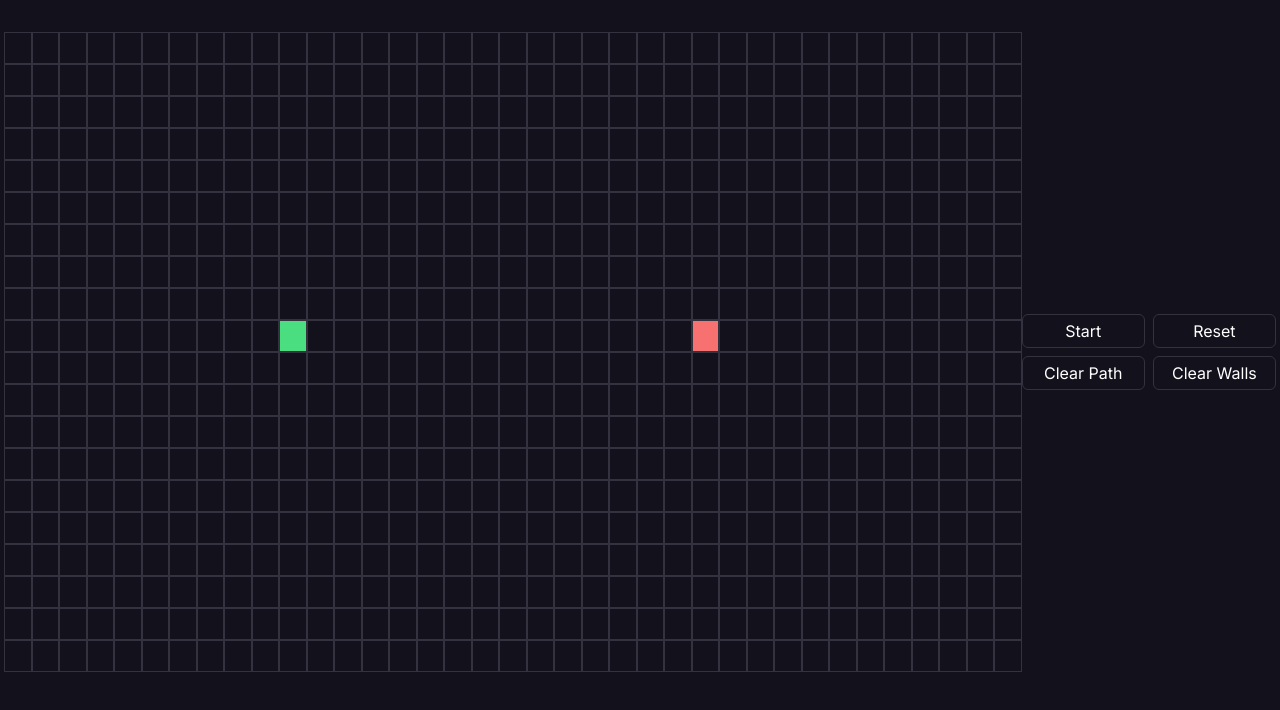
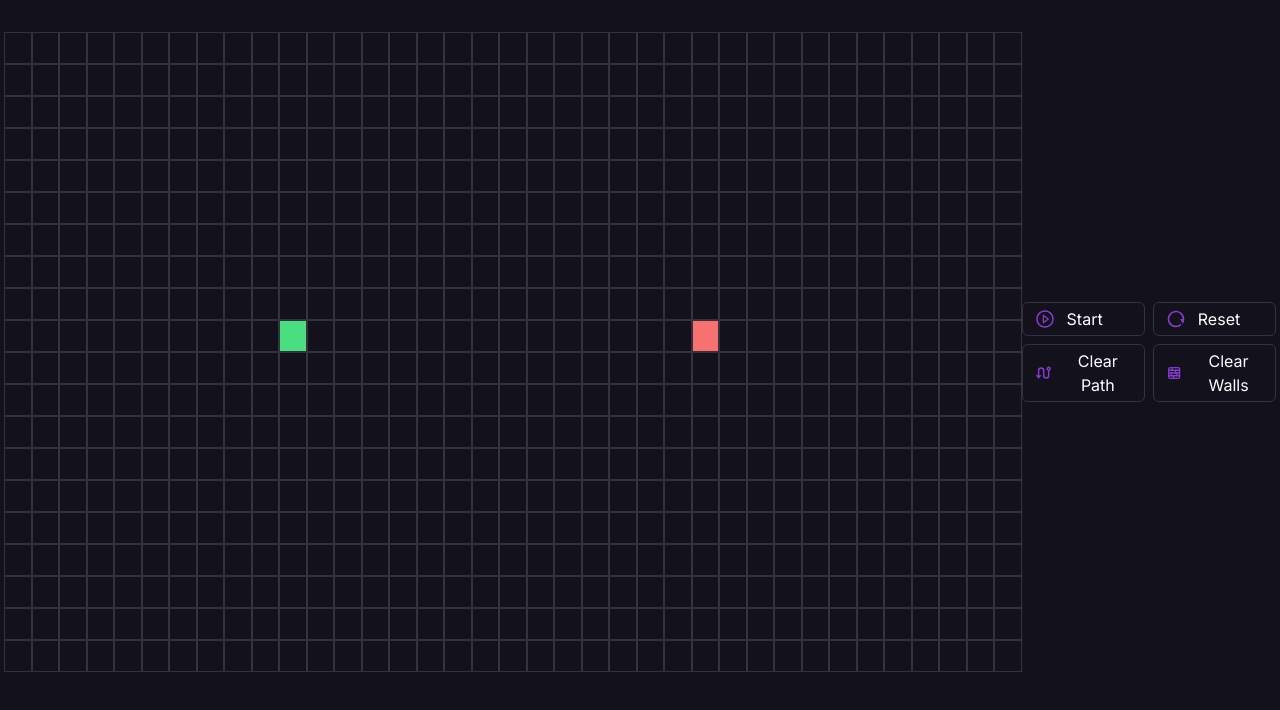
Before and after one commit to wassim-triki/pathfinder, a React (Vite) app: page / in a window 1280 px wide. Shown: the top 710 px of the page. Built offline with nearby package versions, Linux system fonts and the light colour scheme.

Commit message:
add icons

```diff
--- a/package.json
+++ b/package.json
@@ -14,7 +14,8 @@
   "dependencies": {
     "lodash": "^4.17.21",
     "react": "^18.2.0",
-    "react-dom": "^18.2.0"
+    "react-dom": "^18.2.0",
+    "react-icons": "^4.7.1"
   },
   "devDependencies": {
     "@types/lodash": "^4.14.191",
--- a/src/components/Menu.tsx
+++ b/src/components/Menu.tsx
@@ -1,7 +1,10 @@
 import React from 'react';
 import { useAstar } from '../hooks/useAstar';
 import { useGridContext } from '../context/gridContext';
-
+import { RiRestartLine } from 'react-icons/ri';
+import { AiOutlinePlayCircle } from 'react-icons/ai';
+import { TbWall } from 'react-icons/tb';
+import { RiRouteLine } from 'react-icons/ri';
 const Menu = () => {
   const { grid, setGrid, startSearch, resetGrid, clearPath, clearWalls } = useGridContext();
 
@@ -11,19 +14,23 @@ const Menu = () => {
     <div className='flex justify-center  items-center flex-col gap-2 px-0'>
       <div className='flex gap-2 w-full justify-between'>
         <button className='btn flex-1' onClick={() => startSearch()}>
-          Start
+          <AiOutlinePlayCircle className='icon' />
+          <span> Start</span>
         </button>
         <button className='btn flex-1' onClick={() => resetGrid()}>
-          Reset
+          <RiRestartLine className='icon' />
+          <span>Reset</span>
         </button>
       </div>
 
       <div className='flex gap-2 w-full justify-between'>
         <button className='btn flex-1' onClick={() => clearPath()}>
-          Clear Path
+          <RiRouteLine className='icon' />
+          <span>Clear Path</span>
         </button>
         <button className='btn flex-1' onClick={() => clearWalls()}>
-          Clear Walls
+          <TbWall className='icon' />
+          <span> Clear Walls</span>
         </button>
       </div>
     </div>
--- a/src/index.css
+++ b/src/index.css
@@ -12,7 +12,10 @@
 
 @layer components{
   .btn {
-    @apply flex justify-center items-center border-[1px] border-light-100 bg-transparent px-3 py-1 rounded-[0.375rem] text-base hover:bg-light-100 active:transform active:scale-95
+    @apply flex justify-start items-center border-[1px] border-light-100 bg-transparent px-3 py-1 rounded-[0.375rem] text-base hover:bg-light-100 active:transform active:scale-95 gap-3
+  }
+  .icon{
+    @apply text-accent-100 text-xl
   }
   .cell.start{
     @apply bg-green-400 hover:bg-green-300
```
Also changed, not shown: 1 other file (tests, documents, lock files or other folders).
